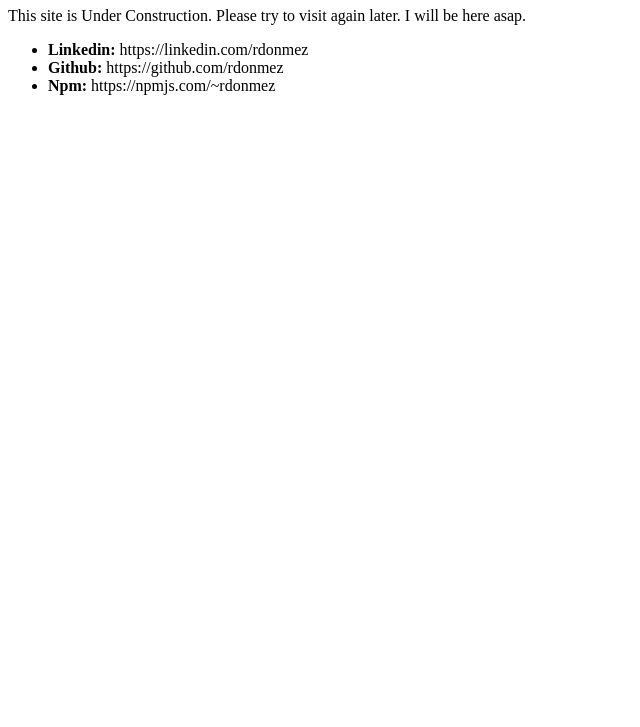
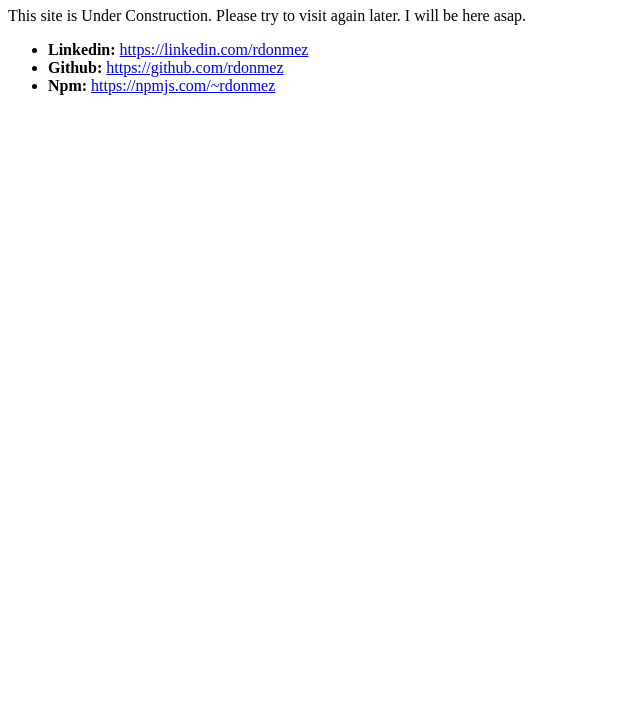
Before and after one commit to rdonmez/rdonmez.github.io, a plain HTML site: page index.html in a window 1280 px wide. Shown: the part 73-800 px from the top of the page, without its empty margins (0-640 px from the left). Drawn offline with Linux system fonts and the light colour scheme.

Commit message:
some edits

```diff
--- a/index.html
+++ b/index.html
@@ -13,9 +13,9 @@
 	<p>This site is Under Construction. Please try to visit again later. I will be here asap.</p>
 	<p>
 		<ul>
-			<li><b>Linkedin:</b> https://linkedin.com/rdonmez</li>
-			<li><b>Github:</b> https://github.com/rdonmez</li>
-			<li><b>Npm:</b> https://npmjs.com/~rdonmez</li>
+			<li><b>Linkedin:</b> <a title="Ramazan Dönmez's LinkedIn Page" href="https://linkedin.com/rdonmez"> https://linkedin.com/rdonmez </a></li>
+			<li><b>Github:</b> <a title="Ramazan Dönmez's Github Page" href="https://github.com/rdonmez">https://github.com/rdonmez</a></li>
+			<li><b>Npm:</b> <a title="Ramazan Dönmez's NpmJS Page" href="https://npmjs.com/rdonmez">https://npmjs.com/~rdonmez</a></li>
 		</ul>
 	</p>
 </body>
```
